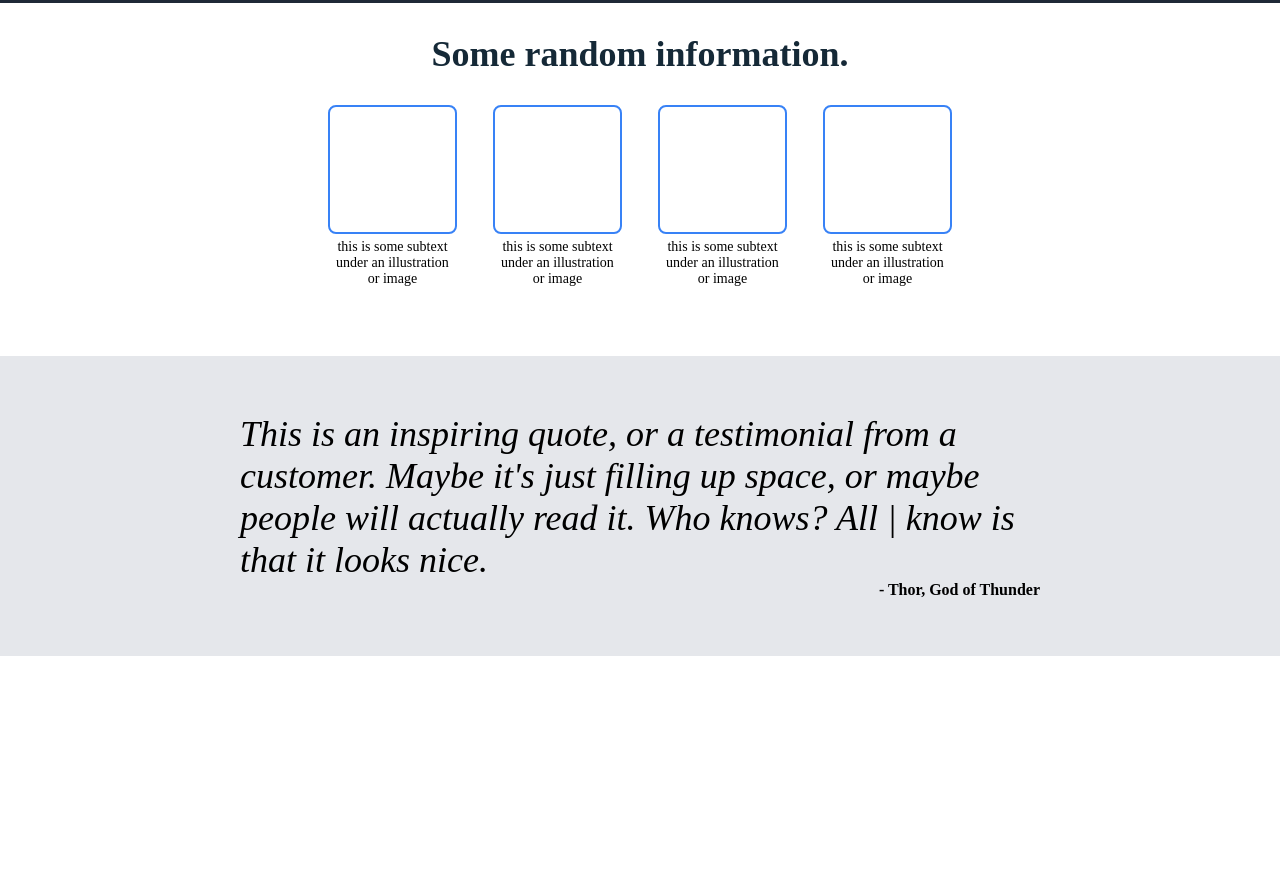
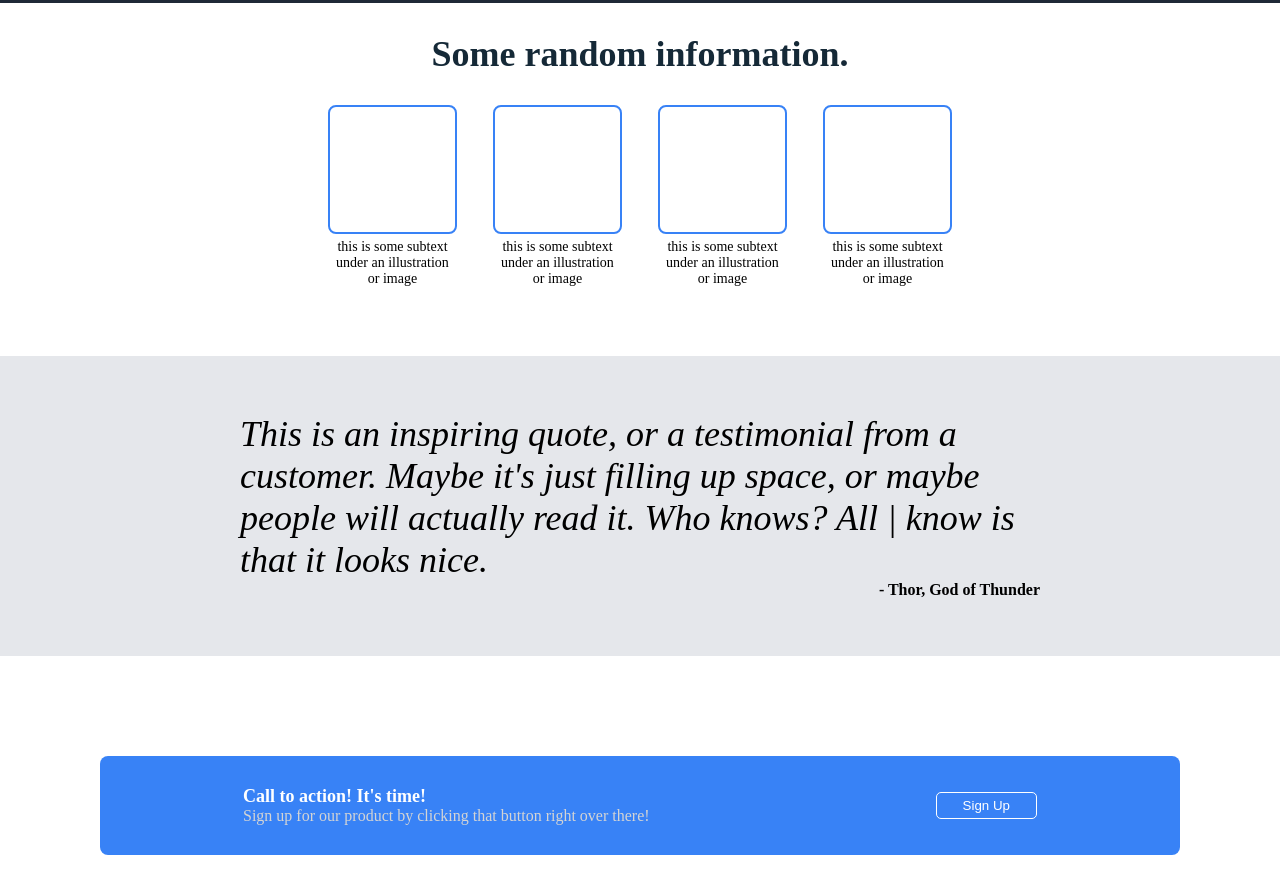
Before and after one commit to ericswraps/landing-page, a plain HTML site: page index.html in a window 1280 px wide. Shown: the part 478-1371 px from the top of the page. Before the commit the page ends 1134 px from the top, so only its background shows below. Drawn offline with Linux system fonts and the light colour scheme.

Commit message:
added fourth call to action section

```diff
--- a/index.html
+++ b/index.html
@@ -64,5 +64,14 @@
             <div class="credit"> - Thor, God of Thunder </div>
         </div>
     </div>
+    <div class="section-four">
+        <div class="call">
+            <div class="action">Call to action! It's time!</div>
+            <div class="click">Sign up for our product by clicking that button right over there!</div>
+        </div>
+        <div class="sign">
+            <button class="sig">Sign Up</button>
+        </div>
+    </div>
 </body>
 </html>
--- a/styles.css
+++ b/styles.css
@@ -136,8 +136,40 @@ ul {
 .block {
   font-size: 36px;
   font-style: italic;
+  font-weight: thin;
 }
 
 .credit {
   font-weight: bold;
 }
+
+.section-four {
+  background-color: #3882f6;
+  margin: 100px;
+  padding: 30px 0px;
+  border-radius: 8px;
+  display: flex;
+  align-items: center;
+  justify-content: space-around;
+}
+
+.call {
+  color: white;
+}
+
+.action {
+  font-weight: bold;
+  font-size: 18px;
+}
+
+.click {
+  color: #d4d4d4;
+}
+
+.sig {
+  padding: 5px 26px;
+  border: 1px solid white;
+  border-radius: 5px;
+  background-color: #3882f6;
+  color: white;
+}
```
